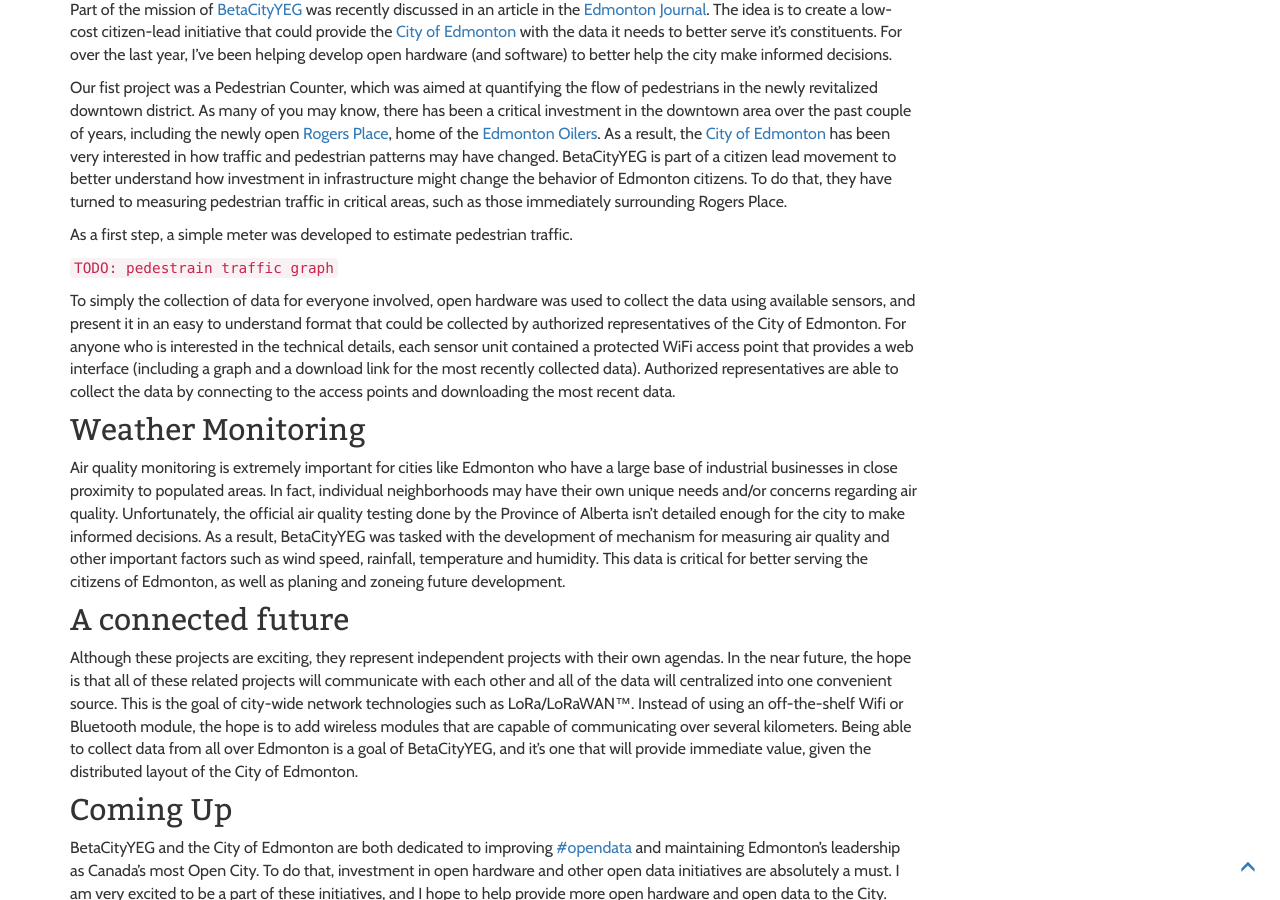
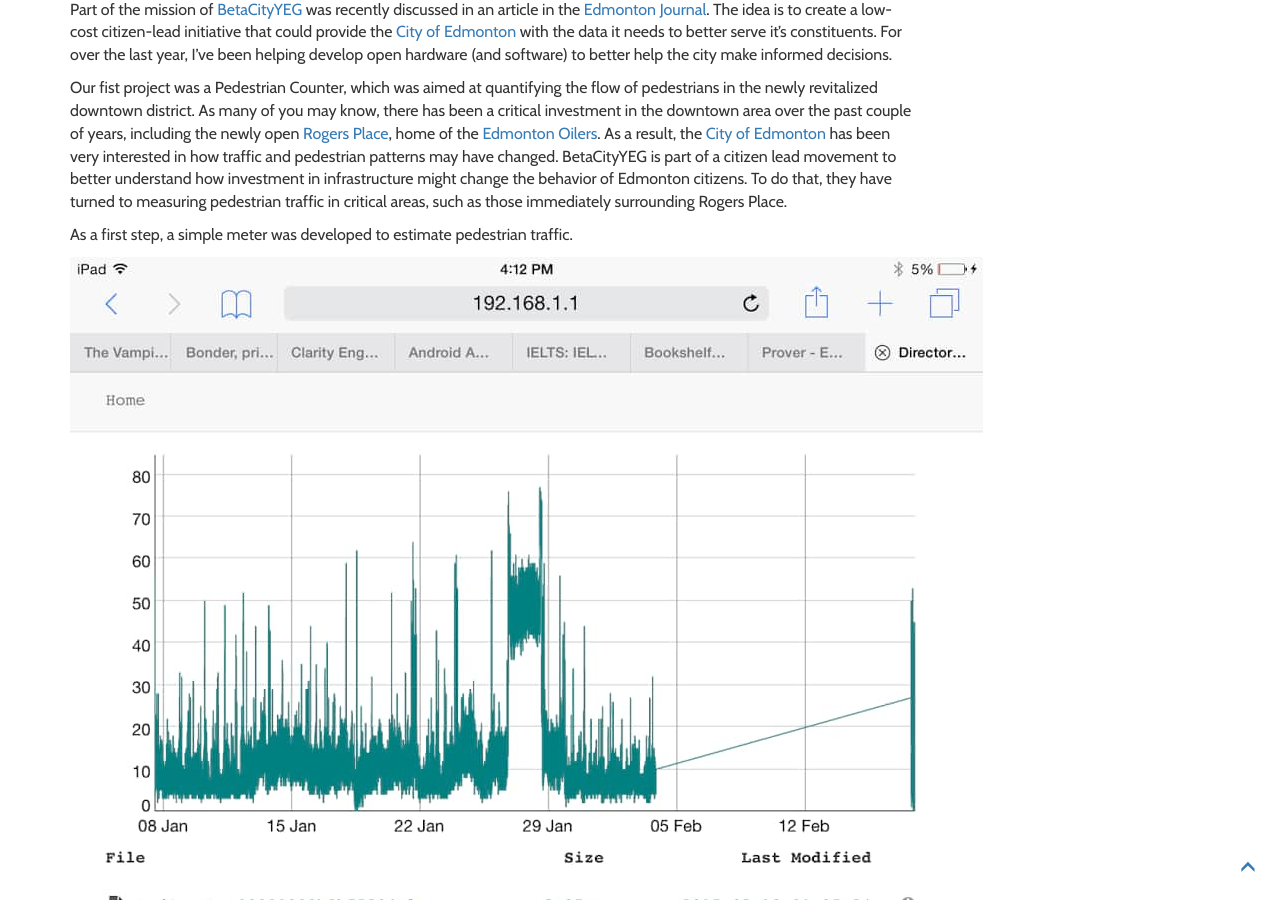
Before and after one commit to nullhardware/nullhardware-website, a Jekyll site: the page built from _inprogress/wireless-smart-sensors-for-betacityyeg.md, in a window 1280 px wide and 900 px high, scrolled down 958 px. Built offline with Jekyll 4.4.1, drawn with Linux system fonts in a browser that asks for light colours; nearby versions of some CDN libraries; comment, search, counter and statistics services are not loaded.

Commit message:
Update Drafts “wireless-smart-sensors-for-betacityyeg”

```diff
--- a/_inprogress/wireless-smart-sensors-for-betacityyeg.md
+++ b/_inprogress/wireless-smart-sensors-for-betacityyeg.md
@@ -32,7 +32,7 @@ Our fist project was a Pedestrian Counter, which was aimed at quantifying the fl
 
 As a first step, a simple meter was developed to estimate pedestrian traffic.
 
-`TODO: pedestrain traffic graph`
+![Graph of pedestrian traffic in Edmonton during trial.](/img/drafts/pedestrain-counter-graph-00000.jpg)
 
 To simply the collection of data for everyone involved, open hardware was used to collect the data using available sensors, and present it in an easy to understand format that could be collected by authorized representatives of the City of Edmonton. For anyone who is interested in the technical details, each sensor unit contained a protected WiFi access point that provides a web interface (including a graph and a download link for the most recently collected data). Authorized representatives are able to collect the data by connecting to the access points and downloading the most recent data.
 
```
Also changed, not shown: img/drafts/pedestrain-counter-graph-00000.jpg (added).
